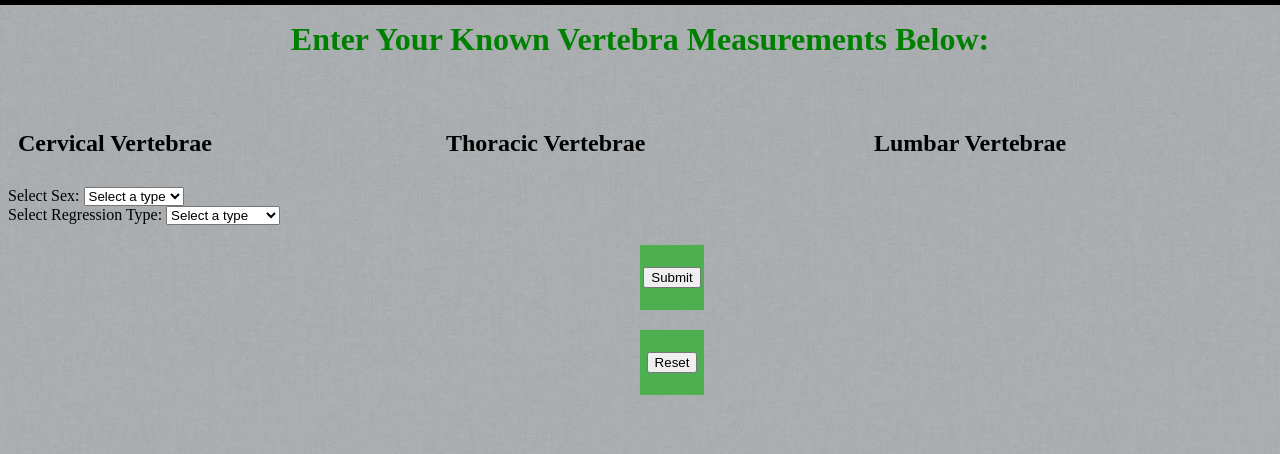
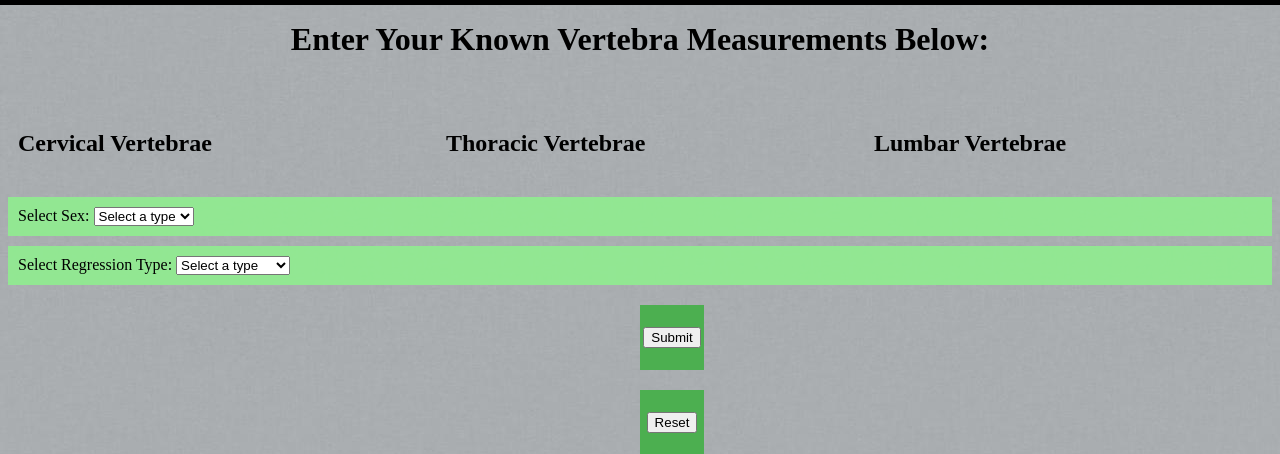
Before and after one commit to graciatu/vertcol, a Flask app: page / in a window 1280 px wide. Shown: the part 126-580 px from the top of the page. Run offline with Flask 3, Linux system fonts and the light colour scheme; parts of the project's set-up code (start-up, migrations or seed data) failed here and were passed over.

Commit message:
Update styles.css

```diff
--- a/SWE/static/styles.css
+++ b/SWE/static/styles.css
@@ -18,7 +18,7 @@ header {
 }
 h1 {
     text-align: center;
-    color: green;
+    color: black;
 }
 nav ul {
   list-style-type: none;
@@ -42,6 +42,26 @@ nav ul li a {
 main {
   padding: 20px;
 }
+
+
+/*.column {
+    flex: 1;  Each column will take equal width
+    padding: 10px; Adds padding inside each column
+}*/
+/*both of these (input and .box) are for vertebra inputs*/
+/*input[type="number"] {
+    padding: 10px;
+    margin-left: 20px;
+    margin-top: 13px;
+    margin-bottom: 13px;
+    width: 200px;
+    outline: solid 2.5px;
+    border-radius: 25px;
+}*/
+.box {
+    display: inline-flex;
+    width: 25%;
+}
 .vertebra-container {
   display: flex;            /* Use Flexbox */
   justify-content: center; /* Distribute space evenly */
@@ -53,51 +73,20 @@ main {
   flex: 1;                 /* Allow columns to grow equally */
   margin: 10px;           /* Add some space between columns */
 }
-/*both of these (input and .box) are for vertebra inputs
-input[type="number"] {
-    padding: 10px;
-    margin-left: 20px;
-    margin-top: 13px;
-    margin-bottom: 13px;
-    width: 200px;
-    outline: solid 2.5px;
-    border-radius: 25px;
-}
-.box {
-    display: inline-flex;
-    padding: 50px;
-    width: 25%;
-}
 
-.open {
-    background-color: rgba(144, 238, 144, 0.9);
+/*.open {
     border-radius: 25px;
     outline: solid 2.5px black;
     padding: 20px;
-}
-.box:nth-child(odd) {
-    background-color: rgba(211, 211, 211, 1);
-    padding: 5px;
-    margin-left: -10px;
-    margin-right: -10px;
-    outline: solid 2.5px black;
-    border-radius: 25px;
-}
-.box:nth-child(even) {
-    padding: 5px;
-    margin-left: -10px;
-    margin-right: -10px;
-    background-color: rgba(144, 238, 144, 0.9);
-    border-radius: 25px;
-    outline: solid 2.5px black;
-}
+
+}*/
 .option {
     padding: 10px;
-    margin-left: -10px;
-    margin-right: -10px;
+    /*margin-left: -10px;
+    margin-right: -10px;*/
     background-color: rgba(144, 238, 144, 0.9);
-    border-radius: 25px;
-    outline: solid 2.5px black;
+    /*border-radius: 25px;
+    outline: solid 2.5px black;*/
     margin-top:10px;
 
 }
```
